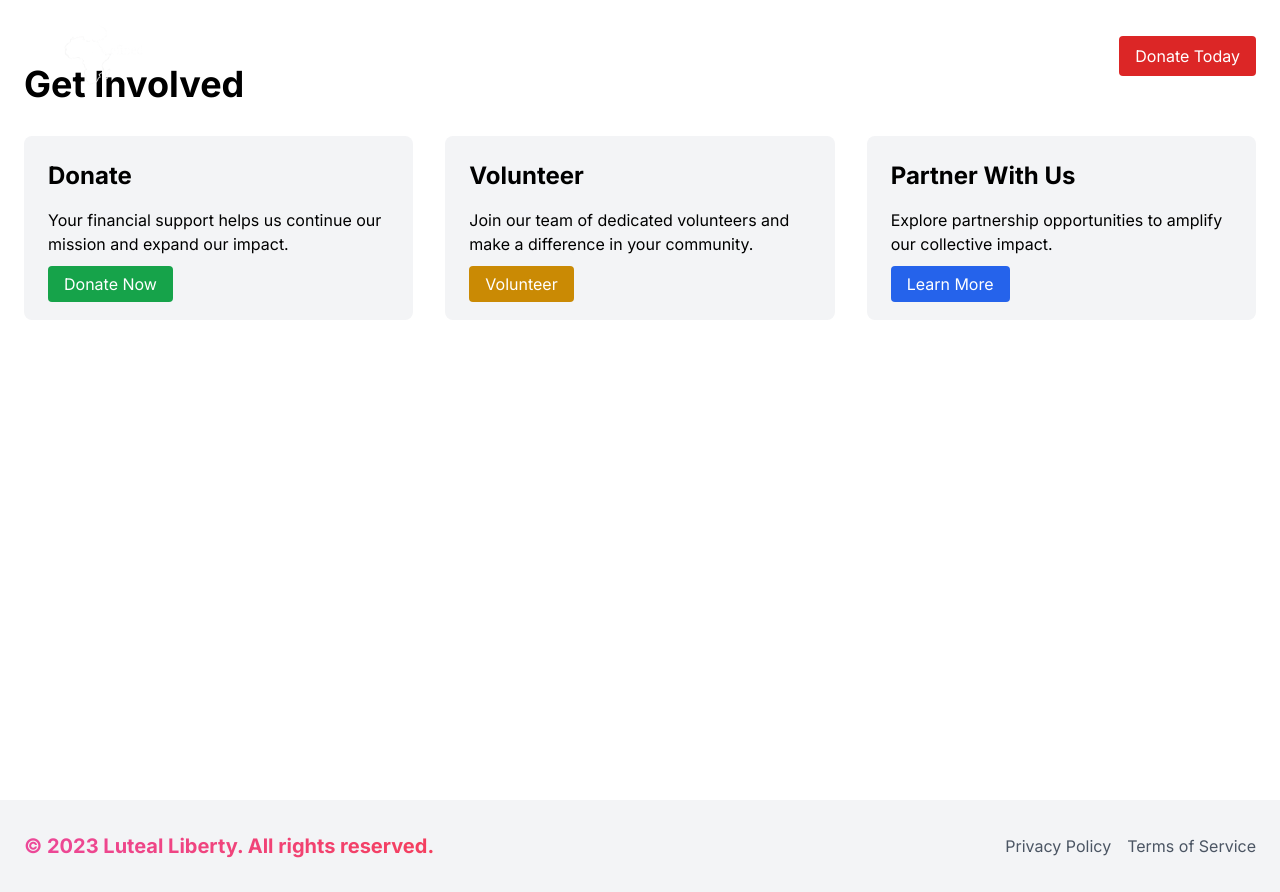
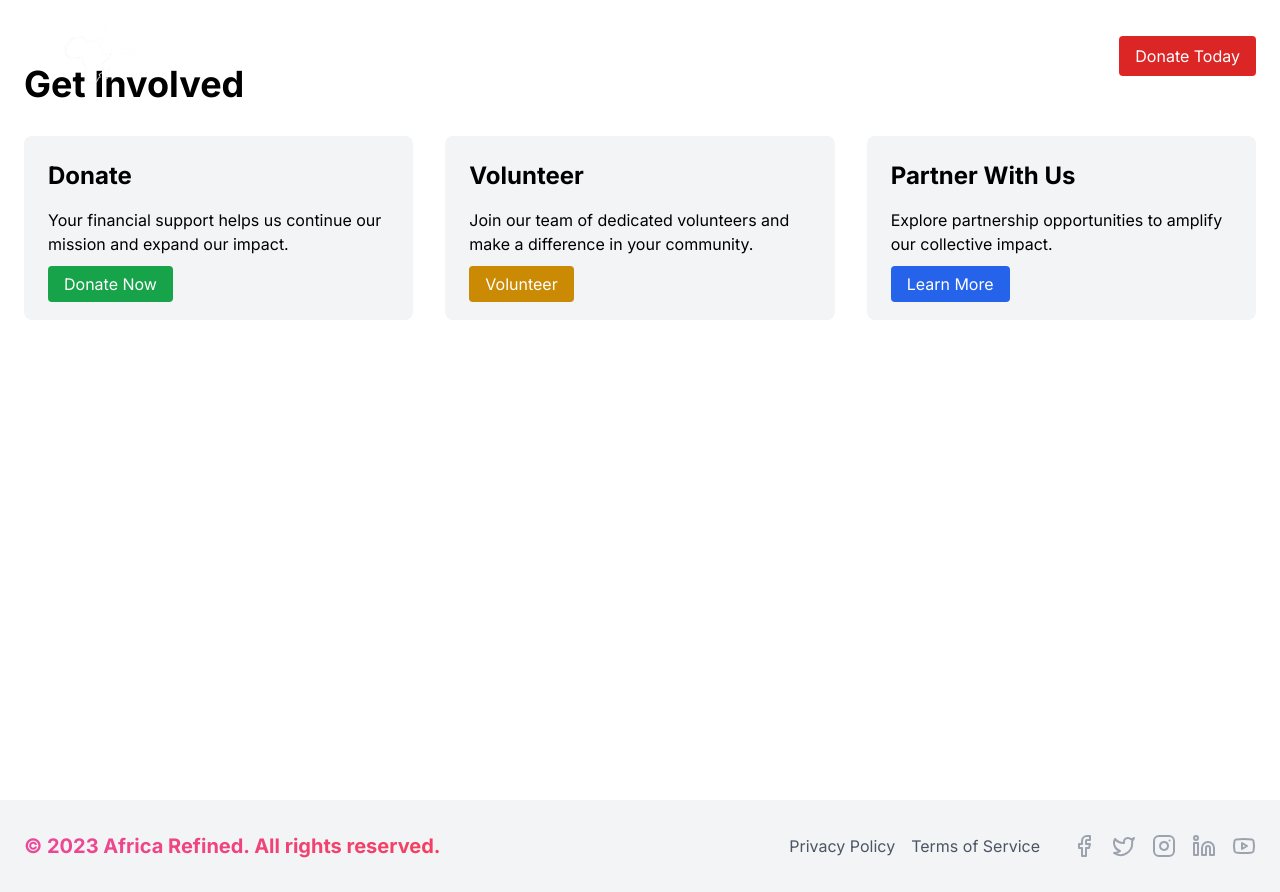
Before and after one commit to DenzelSE/NPO_web, a Next.js app: page /getInvolved in a window 1280 px wide. Built offline with nearby package versions, Linux system fonts and the light colour scheme.

Commit message:
'socials on the footer

```diff
--- a/app/components/Footer.tsx
+++ b/app/components/Footer.tsx
@@ -1,23 +1,70 @@
 import Link from "next/link"
+import { Facebook, Twitter, Instagram, Linkedin, Youtube } from "lucide-react"
 
 const Footer = () => {
   return (
     <footer className="bg-gray-100 text-gray-600">
       <div className="container mx-auto px-6 py-8">
         <div className="flex flex-col md:flex-row justify-between items-center">
-          <p className="gradient-text font-bold text-xl mb-4 md:mb-0">&copy; 2023 Luteal Liberty. All rights reserved.</p>
+          <p className="gradient-text font-bold text-xl mb-4 md:mb-0">
+            &copy; 2023 Africa Refined. All rights reserved.
+          </p>
+          <div className="flex flex-col md:flex-row items-center space-y-4 md:space-y-0 md:space-x-8">
             <ul className="flex space-x-4">
               <li>
-              <Link href="/privacy" className="hover:text-pink-500 transition-colors">
+                <Link href="/privacy" className="hover:text-red-500 transition-colors">
                   Privacy Policy
                 </Link>
               </li>
               <li>
-              <Link href="/terms" className="hover:text-pink-500 transition-colors">
+                <Link href="/terms" className="hover:text-red-500 transition-colors">
                   Terms of Service
                 </Link>
               </li>
             </ul>
+            <div className="flex space-x-4">
+              <a
+                href="https://facebook.com/africarefined"
+                target="_blank"
+                rel="noopener noreferrer"
+                className="text-gray-400 hover:text-red-500 transition-colors"
+              >
+                <Facebook size={24} />
+              </a>
+              <a
+                href="https://twitter.com/africarefined"
+                target="_blank"
+                rel="noopener noreferrer"
+                className="text-gray-400 hover:text-red-500 transition-colors"
+              >
+                <Twitter size={24} />
+              </a>
+              <a
+                href="https://instagram.com/africarefined"
+                target="_blank"
+                rel="noopener noreferrer"
+                className="text-gray-400 hover:text-red-500 transition-colors"
+              >
+                <Instagram size={24} />
+              </a>
+              <a
+                href="https://linkedin.com/company/africarefined"
+                target="_blank"
+                rel="noopener noreferrer"
+                className="text-gray-400 hover:text-red-500 transition-colors"
+              >
+                <Linkedin size={24} />
+              </a>
+              <a
+                href="https://youtube.com/africarefined"
+                target="_blank"
+                rel="noopener noreferrer"
+                className="text-gray-400 hover:text-red-500 transition-colors"
+              >
+                <Youtube size={24} />
+              </a>
+            </div>
+          </div>
         </div>
       </div>
     </footer>
--- a/app/components/ProjectCarousel.tsx
+++ b/app/components/ProjectCarousel.tsx
@@ -32,7 +32,7 @@ const ProjectCarousel = () => {
                 objectFit="cover"
                 className="transition-transform duration-700 group-hover:scale-105"
               />
-              <div className="absolute inset-0 bg-gradient-to-t from-pink-500/80 via-pink-500/40 to-transparent"></div>
+              <div className="absolute inset-0 bg-gradient-to-t from-pink-300/80 via-pink-500/40 to-transparent"></div>
               <div className="absolute bottom-8 left-8 right-8 text-white">
                 <h3 className="text-2xl font-bold mb-2">{image.name}</h3>
                 <p className="text-lg text-white/90">{image.description}</p>
--- a/app/components/StatsSection.tsx
+++ b/app/components/StatsSection.tsx
@@ -9,7 +9,7 @@ const stats = [
 
 const StatsSection = () => {
   return (
-    <section className="py-20 bg-gray-50">
+    <section className="py-8 bg-gray-50">
       <div className="container mx-auto px-6">
         <div className="grid grid-cols-1 md:grid-cols-2 lg:grid-cols-4 gap-8">
           {stats.map((stat, index) => (
--- a/app/page.tsx
+++ b/app/page.tsx
@@ -43,8 +43,8 @@ export default function Home() {
           <h2 className="text-4xl font-bold text-center mb-12 gradient-text">Our Impact</h2>
           <ProjectCarousel />
         </div>
+      </section>
         <StatsSection />
-      </section>
 
 
       {/* About Us Section */}
```
Lines whose indentation alone changed are shown as unchanged.
